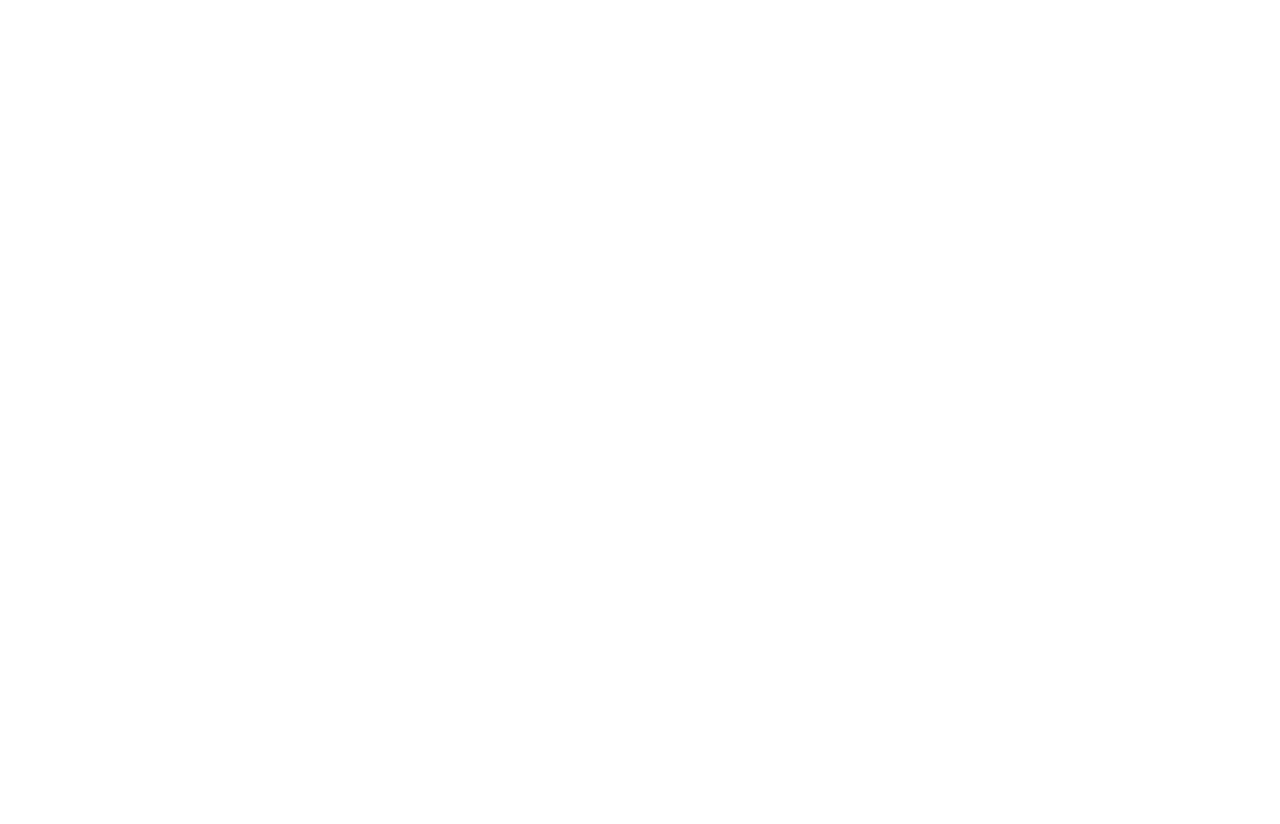
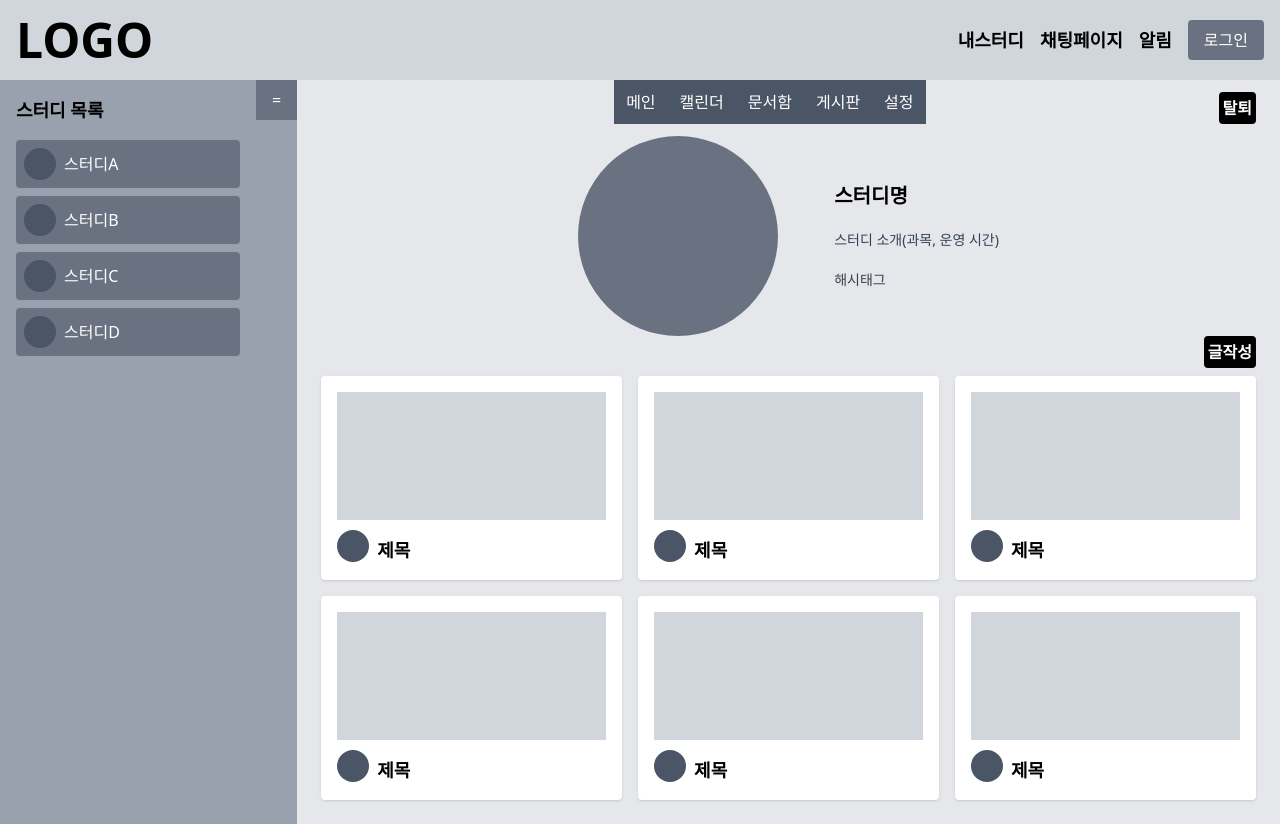
Before and after one commit to BackEndSchoolPlus3th/Smore_FE, a React (Vite) app: page /MyStudy in a window 1280 px wide. Before the commit this address had no page. Before the commit the page ends 800 px from the top, so only its background shows below. Built offline with nearby package versions, Linux system fonts and the light colour scheme.

Commit message:
design : MyStudyPage

```diff
--- a/src/app/App.tsx
+++ b/src/app/App.tsx
@@ -2,7 +2,7 @@ import React from 'react';
 import { BrowserRouter as Router, Routes, Route } from 'react-router-dom';
 import './App.css';
 import MainPage from '../pages/main/MainPage.tsx';
-import MyStudyPage from '../pages/article/MyStudyPage.jsx';
+import MyStudyPage from '../pages/MyStudy/MyStudyPage.jsx';
 import ChatPage from '../pages/chat/ChatPage.tsx';
 
 
@@ -12,8 +12,8 @@ function App() {
             <div className="App">
                 <Routes>
                     <Route path="/" element={<MainPage />} />
-                    <Route path="/article" element={<MyStudyPage />} />
-                    <Route path="/chat" element={<ChatPage />} />
+                    <Route path="/MyStudy" element={<MyStudyPage />} />
+                    <Route path="/Chat" element={<ChatPage />} />
                 </Routes>
             </div>
         </Router>
--- /dev/null
+++ b/src/pages/MyStudy/MyStudyPage.jsx
@@ -0,0 +1,135 @@
+import React, { useState } from "react";
+import { useNavigate } from "react-router-dom";
+import Header from "../../widgets/header/Header";
+
+const MyStudyPage = () => {
+  const navigate = useNavigate();
+
+  const [isSidebarOpen, setIsSidebarOpen] = useState(true);
+
+  const toggleSidebar = () => {
+    setIsSidebarOpen(prevState => !prevState);
+  };
+
+  const goToStudyMainPage = () => {
+    navigate("/MyStudy");
+  };
+
+  const goToSchedulePage = () => {
+    navigate("/Schedule");
+  };
+  const goToDocumentPage = () => {
+    navigate("/Document");
+  };
+  const goToStudyArticlePage = () => {
+    navigate("/StudyArticle");
+  };
+  const goToSettingPage = () => {
+    navigate("/StudySetting");
+  };
+
+  const goToStudyEditPage = () => {
+    navigate("/StudyEdit");
+  };
+
+  const handleExitClick = () => {
+    const userConfirmed = window.confirm("탈퇴하시겠습니까?");
+    if (userConfirmed) {
+      alert("탈퇴가 완료되었습니다.");
+      navigate("/");
+    } else {
+      console.log("탈퇴를 취소했습니다.");
+    }
+  };
+
+  return (
+    <div className="flex flex-col w-full h-screen bg-gray-100">
+      <Header />
+
+      <div className="flex flex-1">
+        {/* 사이드바 */}
+        <div className={`w-1/5 bg-gray-400 p-4 transition-all duration-300 ${isSidebarOpen ? 'block' : 'hidden'}`}>
+          <div className="mb-4 text-lg font-bold">스터디 목록</div>
+          <ul>
+            {['스터디A', '스터디B', '스터디C', '스터디D'].map((study, index) => (
+              <li key={index} className="p-2 bg-gray-500 text-white rounded mb-2 text-right flex items-center space-x-2">
+                <div className="bg-gray-600 w-8 h-8 rounded-full" />
+                <span>{study}</span>
+              </li>
+
+            ))}
+          </ul>
+        </div>
+
+        {/* 버튼을 클릭하여 사이드바를 열고 닫을 수 있도록 */}
+        <div className="bg-gray-400">
+          <button
+            onClick={toggleSidebar}
+            className="px-4 py-2 bg-gray-500 text-white mb-4"
+          >
+            {isSidebarOpen ? '=' : '='}
+          </button>
+        </div>
+
+        {/* 메인 콘텐츠 */}
+        <div className="flex-1 pt-0 p-6 bg-gray-200">
+          <div>
+            {/* 네브 바 */}
+            <div className="bg-gray-200 text-white flex justify-between mx-auto mt-0 pb-3">
+              <div className="flex justify-center w-full">
+                <button className="px-3 py-1 bg-gray-600 cursor-pointer" onClick={goToStudyMainPage}>메인</button>
+                <button className="px-3 py-1 bg-gray-600 cursor-pointer" onClick={goToSchedulePage}>캘린더</button>
+                <button className="px-3 py-1 bg-gray-600 cursor-pointer" onClick={goToDocumentPage}>문서함</button>
+                <button className="px-3 py-1 bg-gray-600 cursor-pointer" onClick={goToStudyArticlePage}>게시판</button>
+                <button className="px-3 py-1 bg-gray-600 cursor-pointer" onClick={goToSettingPage}>설정</button>
+              </div>
+              <div className="flex justify-end">
+                <button
+                  className="px-1 py-1 bg-black text-white font-semibold cursor-pointer whitespace-nowrap rounded mt-3"
+                  onClick={handleExitClick}
+                >
+                  탈퇴
+                </button>
+              </div>
+            </div>
+          </div>
+
+          {/* 사용자 정보 */}
+          <div className="flex items-center space-x-4 justify-center">
+            <div className="w-50 h-50 bg-gray-500 rounded-full"></div>
+            <div className="pl-10">
+              <div className="text-xl font-bold pb-5">스터디명</div>
+              <div className="text-sm text-gray-700 pb-5">스터디 소개(과목, 운영 시간)</div>
+              <div className="text-sm text-gray-700">해시태그</div>
+            </div>
+          </div>
+
+          {/* 글작성 */}
+          <div className="mb-2 flex justify-end">
+            <button
+              className="px-1 py-1 bg-black text-white font-semibold cursor-pointer rounded"
+              onClick={goToStudyEditPage}
+            >
+              글작성
+            </button>
+          </div>
+
+          {/* 게시판 */}
+          <div className="grid grid-cols-3 gap-4">
+            {Array.from({ length: 6 }).map((_, index) => (
+              <div key={index} className="p-4 bg-white shadow rounded">
+                <div className="w-full h-32 bg-gray-300"></div>
+                <div className="flex items-center space-x-2 mt-2">
+                  <div className="bg-gray-600 w-8 h-8 rounded-full"></div>
+                  <div className="mt-2 text-lg font-semibold">제목</div>
+                </div>
+              </div>
+            ))}
+          </div>
+        </div>
+      </div>
+    </div>
+  );
+};
+
+export default MyStudyPage;
--- a/src/pages/article/MyStudyPage.jsx
+++ /dev/null
@@ -1,46 +0,0 @@
-import React, { useState } from "react";
-import Header from "../../widgets/header/Header";
-
-const MyStudyPage = () => {
-  return (
-    <div className="flex flex-col w-full h-screen bg-gray-100">
-      <Header />
-
-      <div className="flex flex-1">
-        {/* 사이드바 */}
-        <div className="w-1/5 bg-gray-400 p-4">
-          <div className="mb-4 text-lg font-bold">스터디 목록</div>
-          <ul>
-            {['스터디A', '스터디B', '스터디C', '스터디D'].map((study, index) => (
-              <li key={index} className="p-2 bg-gray-500 text-white rounded mb-2">{study}</li>
-            ))}
-          </ul>
-        </div>
-
-        {/* 메인 콘텐츠 */}
-        <div className="flex-1 p-6 bg-gray-200">
-          {/* 사용자 정보 */}
-          <div className="flex items-center space-x-4 mb-6">
-            <div className="w-12 h-12 bg-gray-500 rounded-full"></div>
-            <div>
-              <div className="text-xl font-bold">스터디명</div>
-              <div className="text-sm text-gray-700">스터디 소개(과목, 운영 시간)</div>
-            </div>
-          </div>
-
-          {/* 게시판 */}
-          <div className="grid grid-cols-3 gap-4">
-            {Array.from({ length: 6 }).map((_, index) => (
-              <div key={index} className="p-4 bg-white shadow rounded">
-                <div className="w-full h-32 bg-gray-300"></div>
-                <div className="mt-2 text-lg font-semibold">제목</div>
-              </div>
-            ))}
-          </div>
-        </div>
-      </div>
-    </div>
-  );
-};
-
-export default MyStudyPage;
```
